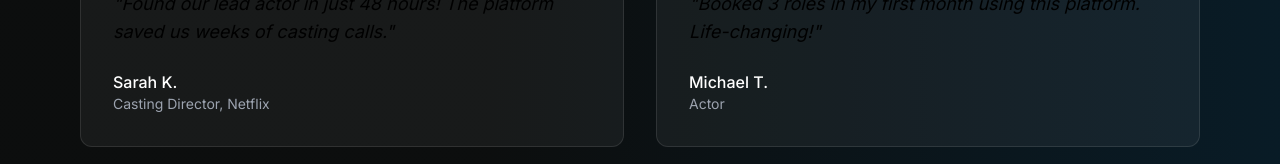
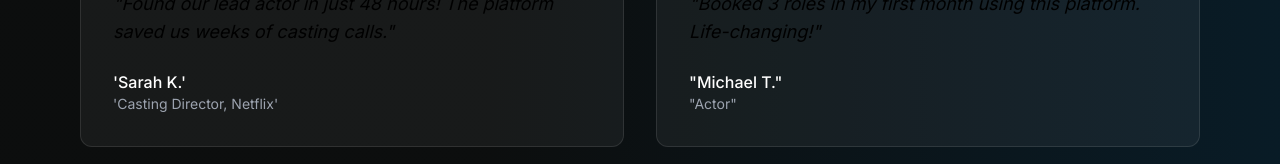
Before and after one commit to Fuadseid/cast-web, a Next.js app: page / in a window 1280 px wide. Shown: the part 2027-2191 px from the top of the page. Built offline with nearby package versions, Linux system fonts and the light colour scheme.

Commit message:
fix some bugs

```diff
--- a/app/page.jsx
+++ b/app/page.jsx
@@ -224,14 +224,14 @@ export default function Home() {
         <div className="grid md:grid-cols-2 gap-8">
           {[
             {
-              quote: "Found our lead actor in just 48 hours! The platform saved us weeks of casting calls.",
-              name: "Sarah K.",
-              role: "Casting Director, Netflix"
+              quote: '"Found our lead actor in just 48 hours! The platform saved us weeks of casting calls."',
+              name: "'Sarah K.'",
+              role: "'Casting Director, Netflix'"
             },
             {
-              quote: "Booked 3 roles in my first month using this platform. Life-changing!",
-              name: "Michael T.",
-              role: "Actor"
+              quote: '"Booked 3 roles in my first month using this platform. Life-changing!"',
+              name: '"Michael T."',
+              role: '"Actor"',
             }
           ].map((testimonial, index) => (
             <motion.div
@@ -247,7 +247,7 @@ export default function Home() {
                   <Star key={i} size={16} className="inline" />
                 ))}
               </div>
-              <p className="text-lg italic mb-6">"{testimonial.quote}"</p>
+              <p className="text-lg italic mb-6">{testimonial.quote}</p>
               <div>
                 <p className="font-medium text-white">{testimonial.name}</p>
                 <p className="text-sm text-gray-400">{testimonial.role}</p>
```
